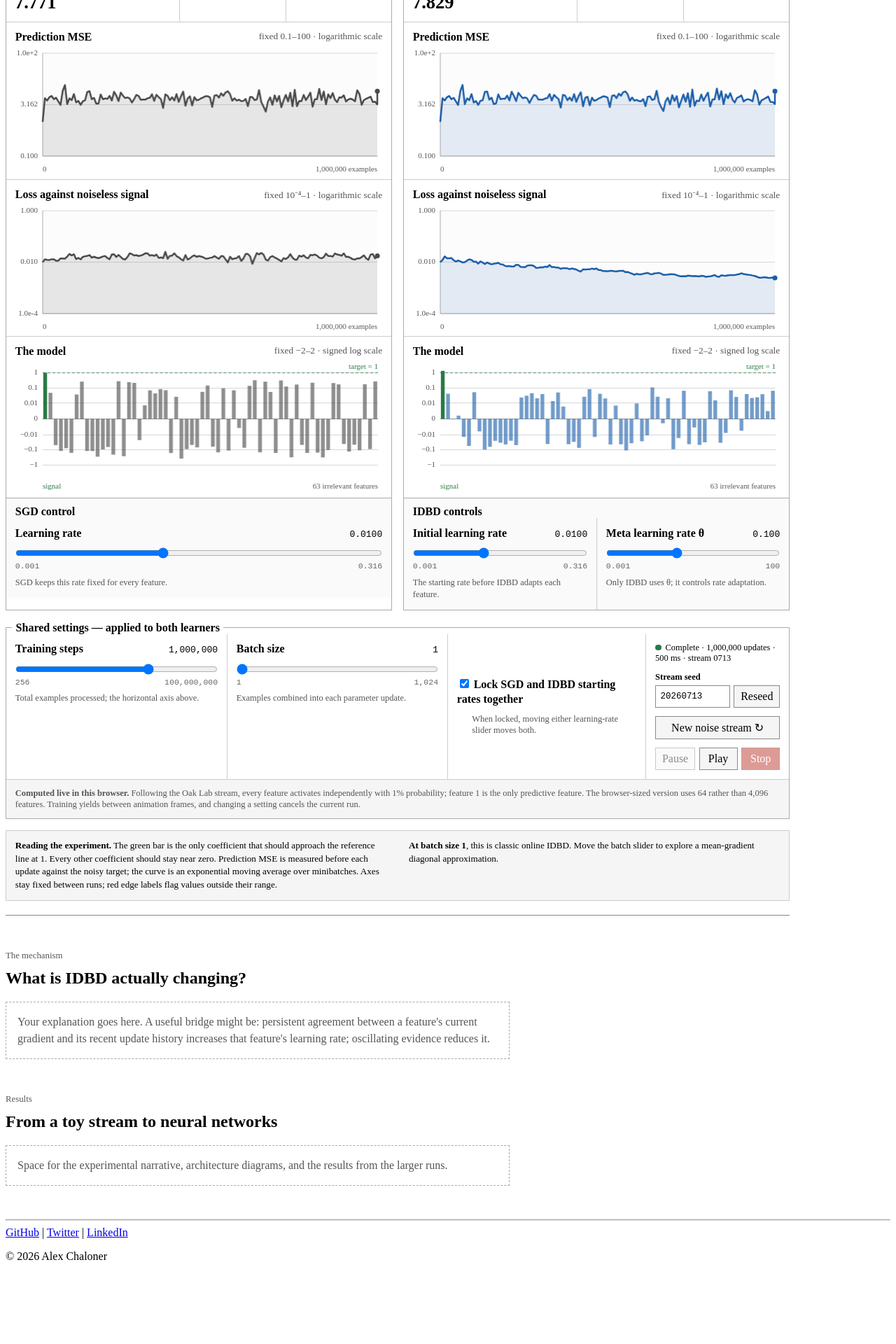
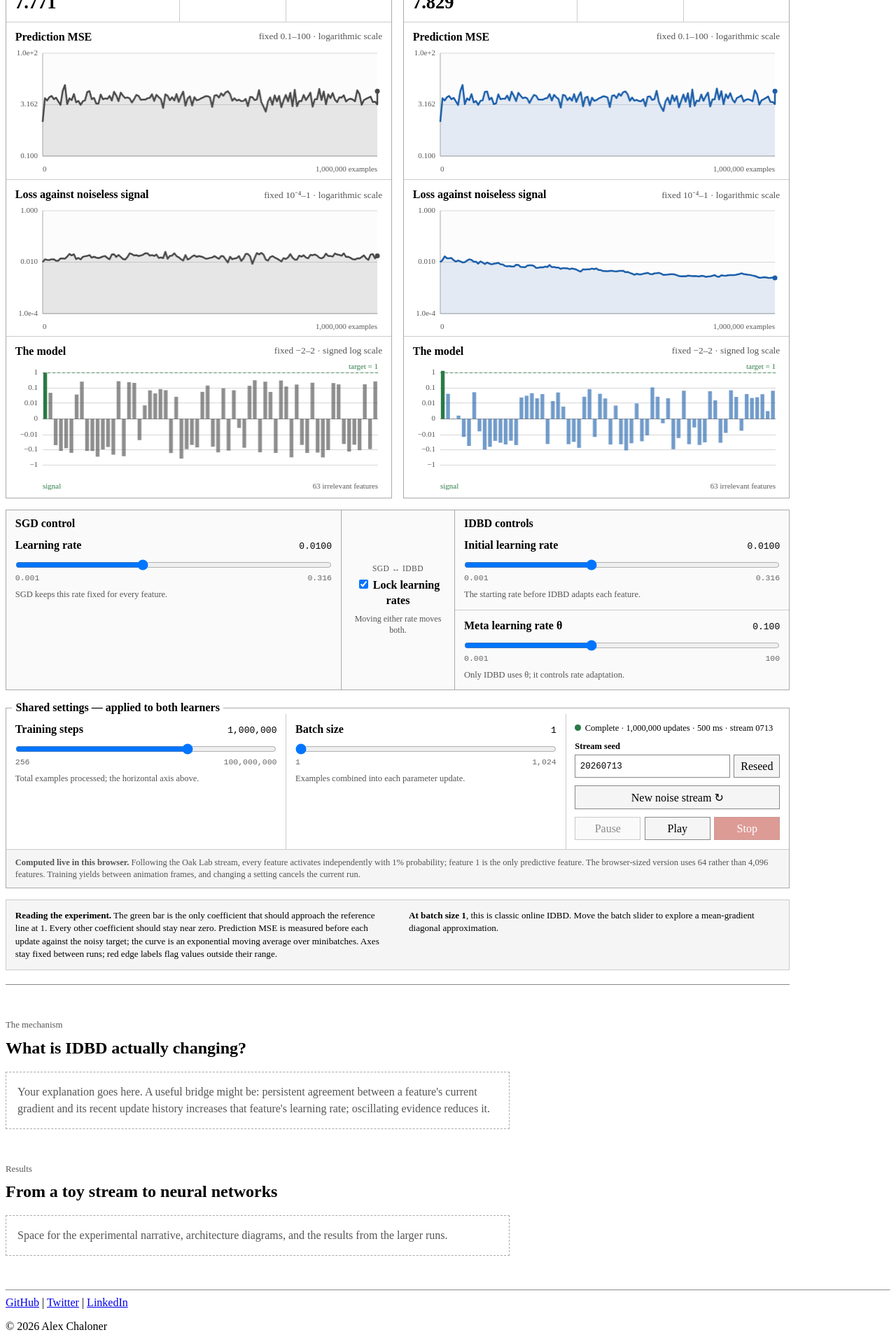
Before and after one commit to AlexChaloner/alexchaloner.github.io, a Jekyll site: the page built from idbd-experiments.html, in a window 1280 px wide. Shown: the part 686-2606 px from the top of the page at 70% size. Built offline with Jekyll 4.4.1, drawn with Linux system fonts in a browser that asks for light colours; before the commit the page ends 2506 px from its top, so only the background shows below that.

Commit message:
Reorganize algorithm controls

```diff
--- a/assets/idbd-demo.css
+++ b/assets/idbd-demo.css
@@ -204,7 +204,6 @@
 }
 
 .method-controls {
-  border-top: 1px solid #aaa;
   background: #fafafa;
 }
 
@@ -214,9 +213,50 @@
   font-weight: bold;
 }
 
-.control-pair {
+.learning-controls {
   display: grid;
-  grid-template-columns: repeat(2, minmax(0, 1fr));
+  grid-template-columns: minmax(0, 1fr) minmax(150px, 0.34fr) minmax(0, 1fr);
+  margin-top: 1rem;
+  border: 1px solid #aaa;
+  background: #fafafa;
+}
+
+.learning-controls > * + * {
+  border-left: 1px solid #aaa;
+}
+
+.idbd-method-controls .control + .control {
+  border-top: 1px solid #ccc;
+  border-left: 0;
+}
+
+.rate-lock-control {
+  display: flex;
+  flex-direction: column;
+  align-items: center;
+  justify-content: center;
+  padding: 0.8rem;
+  text-align: center;
+}
+
+.rate-lock-control > span {
+  margin-bottom: 0.45rem;
+  color: #555;
+  font-size: 0.72rem;
+  letter-spacing: 0.04em;
+  text-transform: uppercase;
+}
+
+.rate-lock-control label {
+  font-weight: bold;
+  line-height: 1.35;
+}
+
+.rate-lock-control p {
+  margin: 0.45rem 0 0;
+  color: #555;
+  font-size: 0.75rem;
+  line-height: 1.35;
 }
 
 .shared-controls {
@@ -234,35 +274,17 @@
 
 .shared-control-grid {
   display: grid;
-  grid-template-columns: repeat(2, minmax(0, 1fr)) minmax(210px, 0.9fr) minmax(170px, 0.65fr);
+  grid-template-columns: repeat(2, minmax(0, 1fr)) minmax(210px, 0.8fr);
 }
 
 .shared-control-grid > * + * {
   border-left: 1px solid #ccc;
 }
 
-.lock-control {
-  display: flex;
-  min-width: 0;
-  flex-direction: column;
-  justify-content: center;
-  padding: 0.8rem;
-}
-
-.lock-control label {
-  font-weight: bold;
-  line-height: 1.35;
-}
-
-.lock-control p,
 .simulation-scope {
   color: #555;
   font-size: 0.78rem;
   line-height: 1.35;
-}
-
-.lock-control p {
-  margin: 0.55rem 0 0 1.35rem;
 }
 
 .simulation-scope {
@@ -470,16 +492,22 @@
     grid-template-columns: 1fr;
   }
 
+  .learning-controls {
+    grid-template-columns: 1fr;
+  }
+
+  .learning-controls > * + * {
+    border-top: 1px solid #aaa;
+    border-left: 0;
+  }
+
   .shared-control-grid {
     grid-template-columns: repeat(2, minmax(0, 1fr));
   }
 
-  .shared-control-grid > :nth-child(3),
-  .shared-control-grid > :nth-child(4) {
+  .shared-control-grid > :nth-child(3) {
+    grid-column: 1 / -1;
     border-top: 1px solid #ccc;
-  }
-
-  .shared-control-grid > :nth-child(3) {
     border-left: 0;
   }
 }
@@ -489,15 +517,17 @@
     display: none;
   }
 
-  .control-pair,
   .shared-control-grid {
     grid-template-columns: 1fr;
   }
 
-  .control-pair .control + .control,
   .shared-control-grid > * + * {
     border-top: 1px solid #ccc;
     border-left: 0;
+  }
+
+  .shared-control-grid > :nth-child(3) {
+    grid-column: auto;
   }
 
   .shared-legend span:nth-last-child(2) {
--- a/idbd-experiments.html
+++ b/idbd-experiments.html
@@ -74,18 +74,6 @@ title: "Learning the learning rate"
           <canvas id="sgd-weights-chart" role="img" aria-label="SGD learned model coefficients on a fixed signed logarithmic scale from minus 2 to 2"></canvas>
         </figure>
 
-        <div class="method-controls" aria-label="SGD controls">
-          <p class="control-group-title">SGD control</p>
-          <div class="control">
-            <div class="control-heading">
-              <label for="sgd-rate">Learning rate</label>
-              <output id="sgd-rate-value" for="sgd-rate">0.0100</output>
-            </div>
-            <input id="sgd-rate" type="range" min="-3" max="-0.5" step="0.05" value="-2" aria-describedby="sgd-rate-help">
-            <div class="range-labels" aria-hidden="true"><span>0.001</span><span>0.316</span></div>
-            <p id="sgd-rate-help">SGD keeps this rate fixed for every feature.</p>
-          </div>
-        </div>
       </section>
 
       <section class="method-card idbd-card" aria-labelledby="idbd-title">
@@ -123,9 +111,34 @@ title: "Learning the learning rate"
           <canvas id="idbd-weights-chart" role="img" aria-label="IDBD learned model coefficients on a fixed signed logarithmic scale from minus 2 to 2"></canvas>
         </figure>
 
+      </section>
+    </div>
+
+    <section class="learning-controls" aria-label="Learning-rate controls">
+      <div class="method-controls sgd-method-controls" aria-label="SGD controls">
+        <p class="control-group-title">SGD control</p>
+        <div class="control">
+          <div class="control-heading">
+            <label for="sgd-rate">Learning rate</label>
+            <output id="sgd-rate-value" for="sgd-rate">0.0100</output>
+          </div>
+          <input id="sgd-rate" type="range" min="-3" max="-0.5" step="0.05" value="-2" aria-describedby="sgd-rate-help">
+          <div class="range-labels" aria-hidden="true"><span>0.001</span><span>0.316</span></div>
+          <p id="sgd-rate-help">SGD keeps this rate fixed for every feature.</p>
+        </div>
+      </div>
+
+      <div class="rate-lock-control">
+        <span aria-hidden="true">SGD ↔ IDBD</span>
+        <label for="lock-rates">
+          <input id="lock-rates" type="checkbox" checked>
+          Lock learning rates
+        </label>
+        <p>Moving either rate moves both.</p>
+      </div>
+
       <div class="method-controls idbd-method-controls" aria-label="IDBD controls">
         <p class="control-group-title">IDBD controls</p>
-          <div class="control-pair">
         <div class="control">
           <div class="control-heading">
             <label for="idbd-rate">Initial learning rate</label>
@@ -146,9 +159,7 @@ title: "Learning the learning rate"
           <p id="theta-help">Only IDBD uses θ; it controls rate adaptation.</p>
         </div>
       </div>
-        </div>
     </section>
-    </div>
 
     <fieldset class="shared-controls">
       <legend>Shared settings — applied to both learners</legend>
@@ -171,14 +182,6 @@ title: "Learning the learning rate"
           <input id="batch-size" type="range" min="0" max="10" step="1" value="0" aria-describedby="batch-size-help">
           <div class="range-labels" aria-hidden="true"><span>1</span><span>1,024</span></div>
           <p id="batch-size-help">Examples combined into each parameter update.</p>
-        </div>
-
-        <div class="lock-control">
-          <label for="lock-rates">
-            <input id="lock-rates" type="checkbox" checked>
-            Lock SGD and IDBD starting rates together
-          </label>
-          <p>When locked, moving either learning-rate slider moves both.</p>
         </div>
 
         <div class="stream-control">
```
Lines whose indentation alone changed are shown as unchanged.
